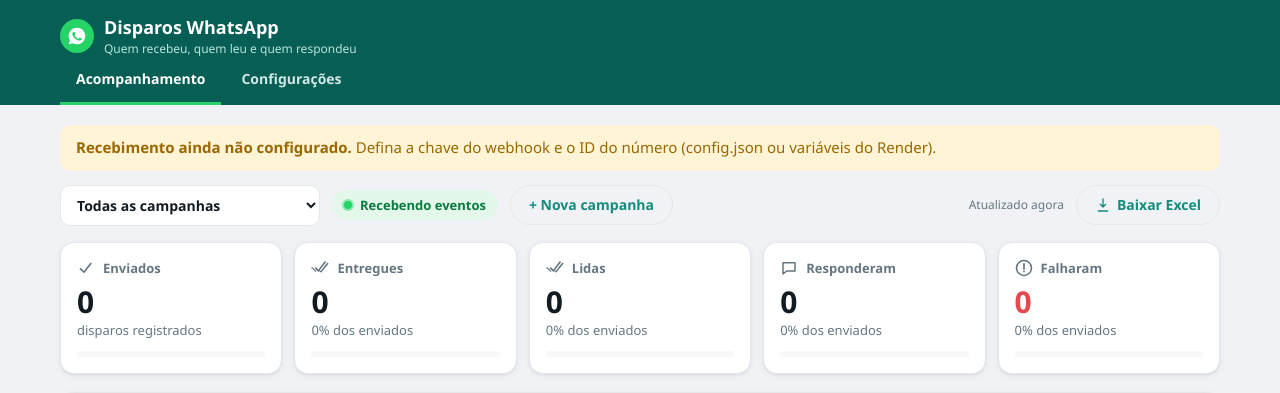
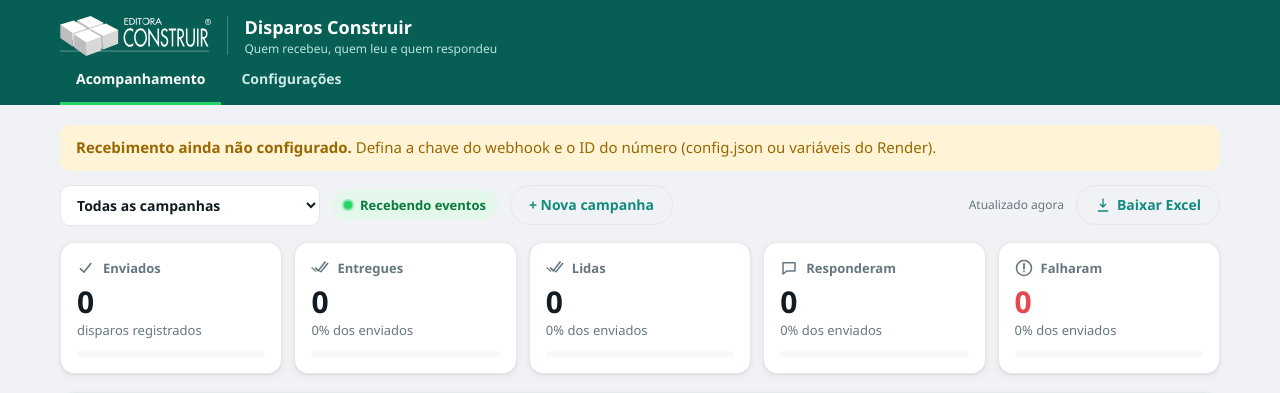
Before and after one commit to meloim/dados-disparos, a Flask app: page / in a window 1280 px wide. Shown: the top 393 px of the page. Run offline with Flask 3, Linux system fonts and the light colour scheme; data that the repository does not hold is empty; some libraries are stand-ins or nearby versions.

Commit message:
Identidade Editora Construir: logo e nome Disparos Construir
Co-Authored-By: Claude Opus 5.5 <noreply@anthropic.com>

```diff
--- a/app.py
+++ b/app.py
@@ -572,7 +572,7 @@ def create_apps(db_path=None, settings=None):
         wb = Workbook()
         summary = wb.active
         summary.title = 'Resumo'
-        for row in [['Relatório de autorização — WhatsApp'],['Campanha',campaign or 'Todas'],['Gerado em', date_text(time.time())],['Indicador','Quantidade','Percentual da base'],['Contatos na base',totals['total'],1 if totals['total'] else 0],['Entregues (inclui lidas)',totals['delivered'],totals['delivered']/totals['total'] if totals['total'] else 0],['Leituras informadas',totals['read'],totals['read']/totals['total'] if totals['total'] else 0]]:
+        for row in [['Disparos Construir — Relatório de campanha'],['Campanha',campaign or 'Todas'],['Gerado em', date_text(time.time())],['Indicador','Quantidade','Percentual da base'],['Contatos na base',totals['total'],1 if totals['total'] else 0],['Entregues (inclui lidas)',totals['delivered'],totals['delivered']/totals['total'] if totals['total'] else 0],['Leituras informadas',totals['read'],totals['read']/totals['total'] if totals['total'] else 0]]:
             summary.append(row)
         for k,label in LABELS.items():
             summary.append([label,totals[k],totals[k]/totals['total'] if totals['total'] else 0])
--- a/static/app.css
+++ b/static/app.css
@@ -19,6 +19,9 @@ small,.muted{color:var(--muted)}
 .top{background:var(--wa-dark);color:#fff}
 .top-inner{max-width:1200px;margin:auto;padding:14px 20px 0;display:flex;flex-wrap:wrap;align-items:center;gap:12px}
 .brand{display:flex;align-items:center;gap:10px;font-weight:600;font-size:18px;margin-right:auto}
+.brand-logo{height:40px;width:auto;display:block}
+.brand-sep{width:1px;align-self:stretch;background:#ffffff40;margin:2px 6px}
+@media (max-width:640px){.brand-logo{height:30px}.brand small{display:none}}
 .brand-icon{width:34px;height:34px;border-radius:50%;background:var(--wa-green);display:grid;place-items:center}
 .brand small{display:block;color:#b7e4dc;font-weight:400;font-size:12px}
 .logout{background:transparent;border:1px solid #ffffff55;color:#fff;padding:6px 12px;font-size:13px}
--- a/templates/index.html
+++ b/templates/index.html
@@ -3,7 +3,7 @@
 <head>
 <meta charset="utf-8">
 <meta name="viewport" content="width=device-width,initial-scale=1">
-<title>Disparos WhatsApp</title>
+<title>Disparos Construir</title>
 <link rel="stylesheet" href="{{ url_for('static', filename='app.css') }}">
 </head>
 <body>
@@ -23,8 +23,9 @@
 <header class="top">
   <div class="top-inner">
     <div class="brand">
-      <span class="brand-icon"><svg width="20" height="20" viewBox="0 0 24 24" aria-hidden="true"><path fill="#fff" d="M12 2a10 10 0 00-8.6 15.1L2 22l5-1.3A10 10 0 1012 2zm5.3 14.2c-.2.6-1.3 1.2-1.8 1.3-.5 0-1 .2-3.3-.7-2.8-1.1-4.5-4-4.7-4.2-.1-.2-1.1-1.5-1.1-2.9s.7-2 1-2.3c.2-.3.5-.3.7-.3h.5c.2 0 .4 0 .6.5l.9 2.1c0 .2.1.4 0 .5l-.3.5-.4.5c-.1.1-.3.3-.1.6.2.3.8 1.3 1.7 2.1 1.2 1 2.1 1.3 2.4 1.5.3.1.5.1.6-.1l.9-1.1c.2-.3.4-.2.6-.1l2 1c.3.1.5.2.5.3.1.1.1.7-.1 1.3z"/></svg></span>
-      <div>Disparos WhatsApp<small>Quem recebeu, quem leu e quem respondeu</small></div>
+      <img class="brand-logo" src="{{ url_for('static', filename='logo-construir.svg') }}" alt="Editora Construir" width="150" height="40">
+      <span class="brand-sep" aria-hidden="true"></span>
+      <div>Disparos Construir<small>Quem recebeu, quem leu e quem respondeu</small></div>
     </div>
     {% if hosted %}<form action="/sair" method="post"><input type="hidden" name="csrf" value="{{session.csrf}}"><button class="logout">Sair</button></form>{% endif %}
   </div>
```
Also changed, not shown: templates/login.html (+6 -5 lines), static/logo-construir.svg (added).
